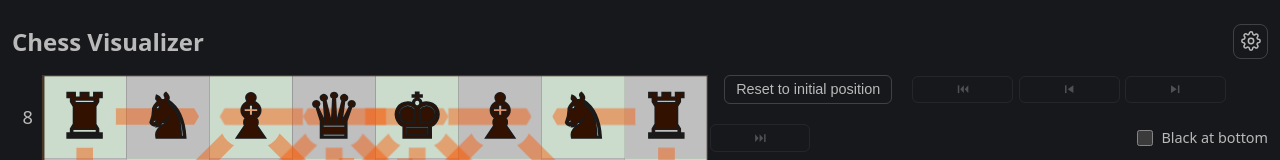
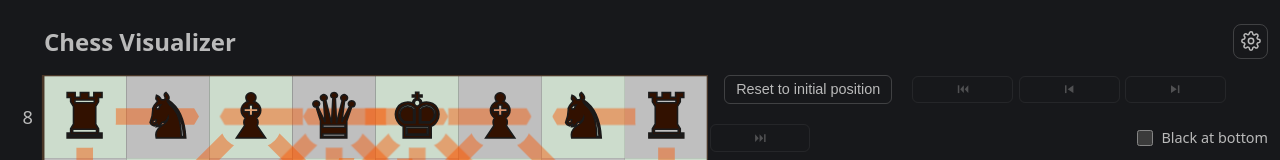
Before and after one commit to ivan-veselovsky/chess-visualizer, a React (Vite) app: page / in a window 1280 px wide. Shown: the top 160 px of the page. Built offline with nearby package versions, Linux system fonts and the light colour scheme.

Commit message:
readme, title to the right.

```diff
--- a/src/styles.css
+++ b/src/styles.css
@@ -92,7 +92,13 @@ body {
 }
 
 .app-header h1 {
-  margin: 0;
+  /*
+    Indented to start where the board does. The board sits inside a margin
+    holding its rank labels — 24 of the canvas's 536 units, so about 4.5% of
+    however wide it is drawn — and 2rem is that inset at the sizes the board is
+    usually seen at. An exact match would have to follow the board's width.
+  */
+  margin: 0 0 0 2rem;
   font-size: 1.5rem;
 }
 
```
Also changed, not shown: 1 other file (tests, documents, lock files or other folders).
